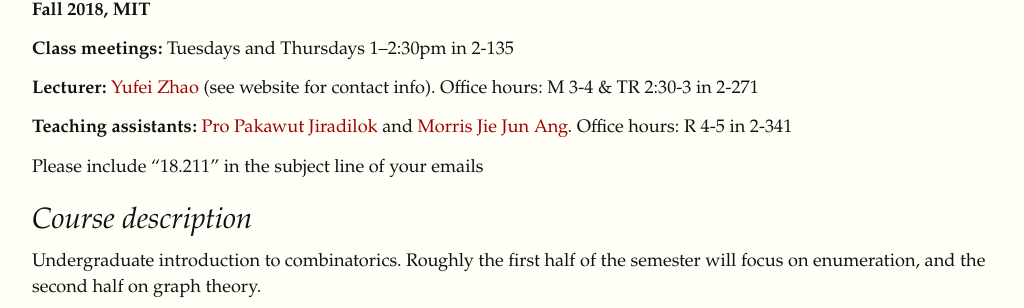
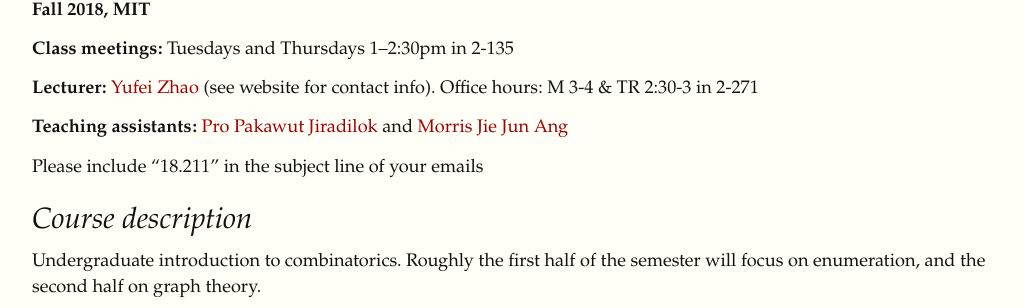
Before and after one commit to yufeizhao/yufeizhao.github.io, a Jekyll site: the page built from 211/index.md, in a window 1280 px wide. Shown: the part 136-444 px from the top of the page, without its empty margins (123-1147 px from the left). Built offline with Jekyll 4.4.1, drawn with Linux system fonts in a browser that asks for light colours; nearby versions of some CDN libraries.

Commit message:
cancel TA OH

```diff
--- a/211/index.md
+++ b/211/index.md
@@ -12,7 +12,7 @@
 
 **Lecturer:** [Yufei Zhao](http://yufeizhao.com) (see website for contact info). Office hours: M 3-4 & TR 2:30-3 in 2-271
 
-**Teaching assistants:** [Pro Pakawut Jiradilok](https://math.mit.edu/directory/profile.php?pid=2031) and [Morris Jie Jun Ang](https://math.mit.edu/directory/profile.php?pid=2025). Office hours: R 4-5 in 2-341
+**Teaching assistants:** [Pro Pakawut Jiradilok](https://math.mit.edu/directory/profile.php?pid=2031) and [Morris Jie Jun Ang](https://math.mit.edu/directory/profile.php?pid=2025)
 
 Please include "18.211" in the subject line of your emails
 
```
